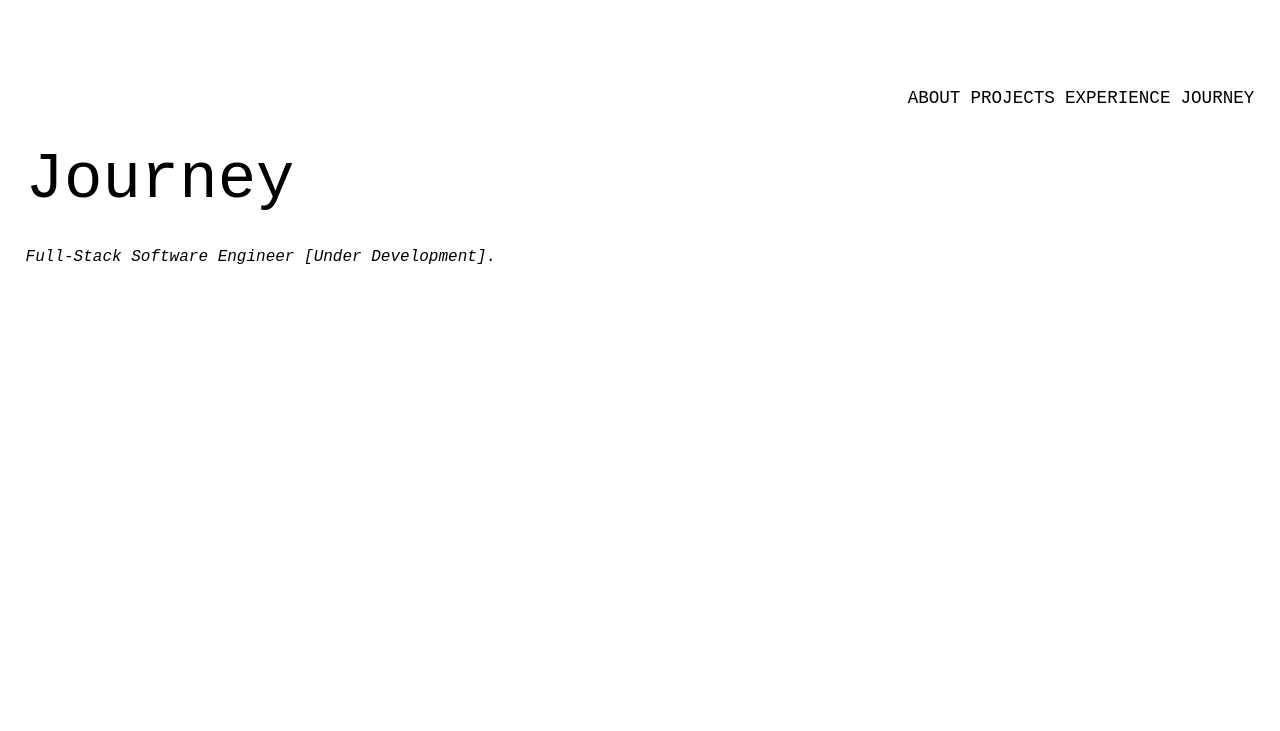
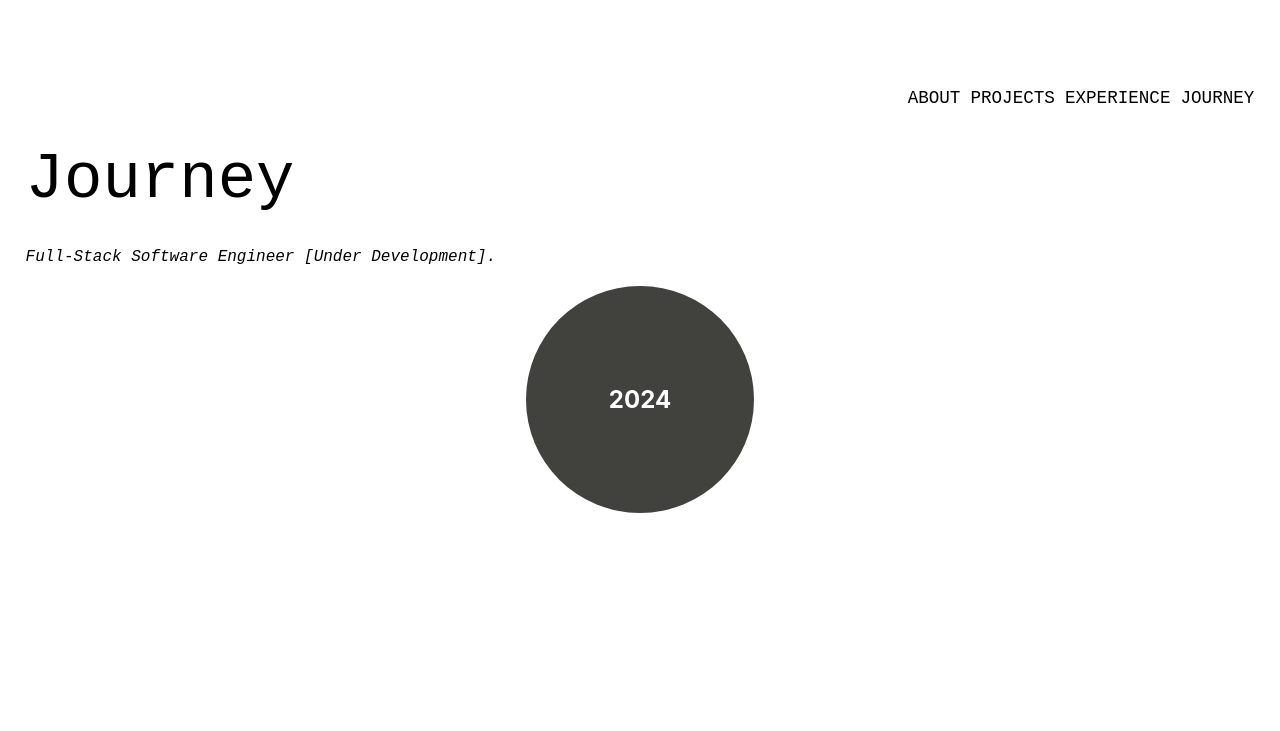
Before and after one commit to keadeish/portfolio, a React (Create React App) app: page /journey in a window 1280 px wide. Shown: the top 731 px of the page. Built offline with nearby package versions, Linux system fonts and the light colour scheme.

Commit message:
started designing /journey

```diff
--- a/src/App.css
+++ b/src/App.css
@@ -141,11 +141,11 @@
 }
 
 #htmlLink {
- color: black;
+  color: black;
 }
 
 #cvBox {
-  border:1px solid black;
+  border: 1px solid black;
   font-family: "Courier New", Courier, monospace;
   border-radius: 5px;
   width: fit-content;
@@ -157,6 +157,32 @@
   padding-right: 1rem;
   cursor: pointer;
 }
+
+#yearCard {
+  text-align: center;
+  display: flex;
+  flex-direction: column; /* Stack items vertically */
+  align-items: center; /* Center items horizontally */
+  margin-top: 20px; /* Adjust the margin as needed */
+}
+
+#year {
+  position: relative;
+  width:15ch; /* 10% of viewport width */
+  height: 15ch;
+  /* max-width: 500px;  */
+  /* max-height: 500px; */
+  background-color: #41423e;
+  border-radius: 50%;
+  display: flex;
+  align-items: center;
+  justify-content: center;
+  color: #ffffff; /* Text color */
+  font-size: 1.5rem; /* Adjust the font size as needed */
+  /* margin-top: 15vh; */
+}
+
+
 
 #cvBox:hover {
   background-color: rgb(202, 201, 201);
@@ -197,5 +223,4 @@
     padding-right: 1vw;
     overflow: auto;
   }
-
 }
--- /dev/null
+++ b/src/Utils/journey.json
@@ -0,0 +1,52 @@
+[
+  {
+    "year": 2024,
+    "experiences": [
+      {
+        "id": 1,
+        "experience": "Taylor Wessing",
+        "about": "test test test test test",
+        "image": "../../images/linkedin.svg"
+      }
+    ],
+    "branches": 1
+  },
+
+  {
+    "year": 2023,
+    "experiences": [
+      {
+        "id": 1,
+        "experience": "Taylor Wessing",
+        "about": "test test test test test",
+        "image": "../../images/linkedin.svg"
+      },
+      {
+        "id": 2,
+        "experience": "Test Experience",
+        "about": "test test test test test",
+        "image": "../../images/linkedin.svg"
+      }
+    ],
+    "branches": 2
+  },
+
+  {
+    "year": 2022,
+    "experiences": [
+      {
+        "id": 1,
+        "experience": "Taylor Wessing",
+        "about": "test test test test test",
+        "image": "../../images/linkedin.svg"
+      },
+      {
+        "id": 2,
+        "experience": "Test Experience",
+        "about": "test test test test test",
+        "image": "../../images/linkedin.svg"
+      }
+    ],
+    "branches": 3
+  }
+]
--- a/src/components/Journey.tsx
+++ b/src/components/Journey.tsx
@@ -1,4 +1,6 @@
 import { Header } from "./Header";
+import { Years } from "./Years";
+import journeyData from "../Utils/journey.json";
 export function Journey(): JSX.Element {
   let name = "journey";
   return (
@@ -8,6 +10,14 @@ export function Journey(): JSX.Element {
       <p className="subheading">
         <i>Full-Stack Software Engineer [Under Development].</i>
       </p>
+
+      {journeyData.map((e, index) => (
+        <Years
+          year={e.year}
+          experiences={e.experiences}
+          branches={e.branches}
+        />
+      ))}
     </div>
   );
 }
--- a/src/components/ProjectCard.tsx
+++ b/src/components/ProjectCard.tsx
@@ -18,7 +18,6 @@ export function ProjectCard(props: IProjectInfo): JSX.Element {
             <b>{props.technologies[index]}</b>
           </div>
         ))}
-
       </div>
       <br></br>
       <a href={props.URL}>
--- a/src/components/Projects.tsx
+++ b/src/components/Projects.tsx
@@ -7,10 +7,6 @@ export function Projects(): JSX.Element {
     <div>
       <Header selectedLink={name} />
       <p className="title">PROJECTS</p>
-      <p className="subheading">
-        {/* <i>Full-Stack Software Engineer [Under Development].</i> */}
-      </p>
-
       <div className="projectsBox">
         {projectsData.map((e, index) => (
           <ProjectCard
--- /dev/null
+++ b/src/components/Years.tsx
@@ -0,0 +1,14 @@
+import { IJourney } from "../Utils/Interfaces";
+export function Years(props: IJourney): JSX.Element {
+const isFirstYear = props.year === 2024
+  return (
+    <div id="yearCard">
+      <div id='year' style={{marginTop: isFirstYear ? '0vh' : '25vh'}}>
+        <p>
+          <b>{props.year}</b>
+        </p>
+      </div>
+    </div>
+  );
+}
+//find a way to make the first year not move. whereas the subsequent years can be a lot lower depending on branches
```
Also changed, not shown: src/Utils/Interfaces.ts (+13 -0 lines), src/components/Experience.tsx (+10 -1 lines), src/components/Header.tsx (+7 -8 lines). Lines whose indentation alone changed are shown as unchanged.
